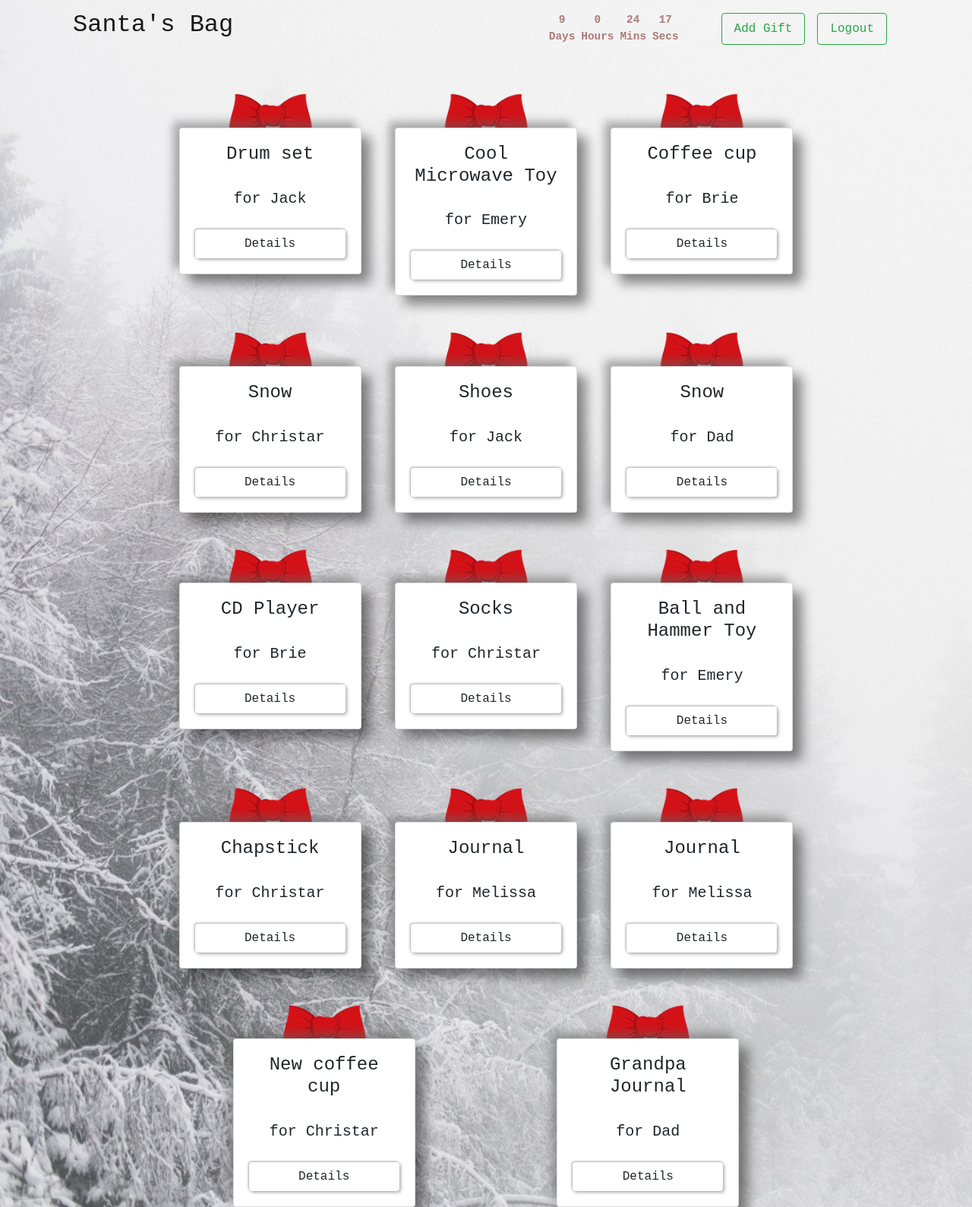
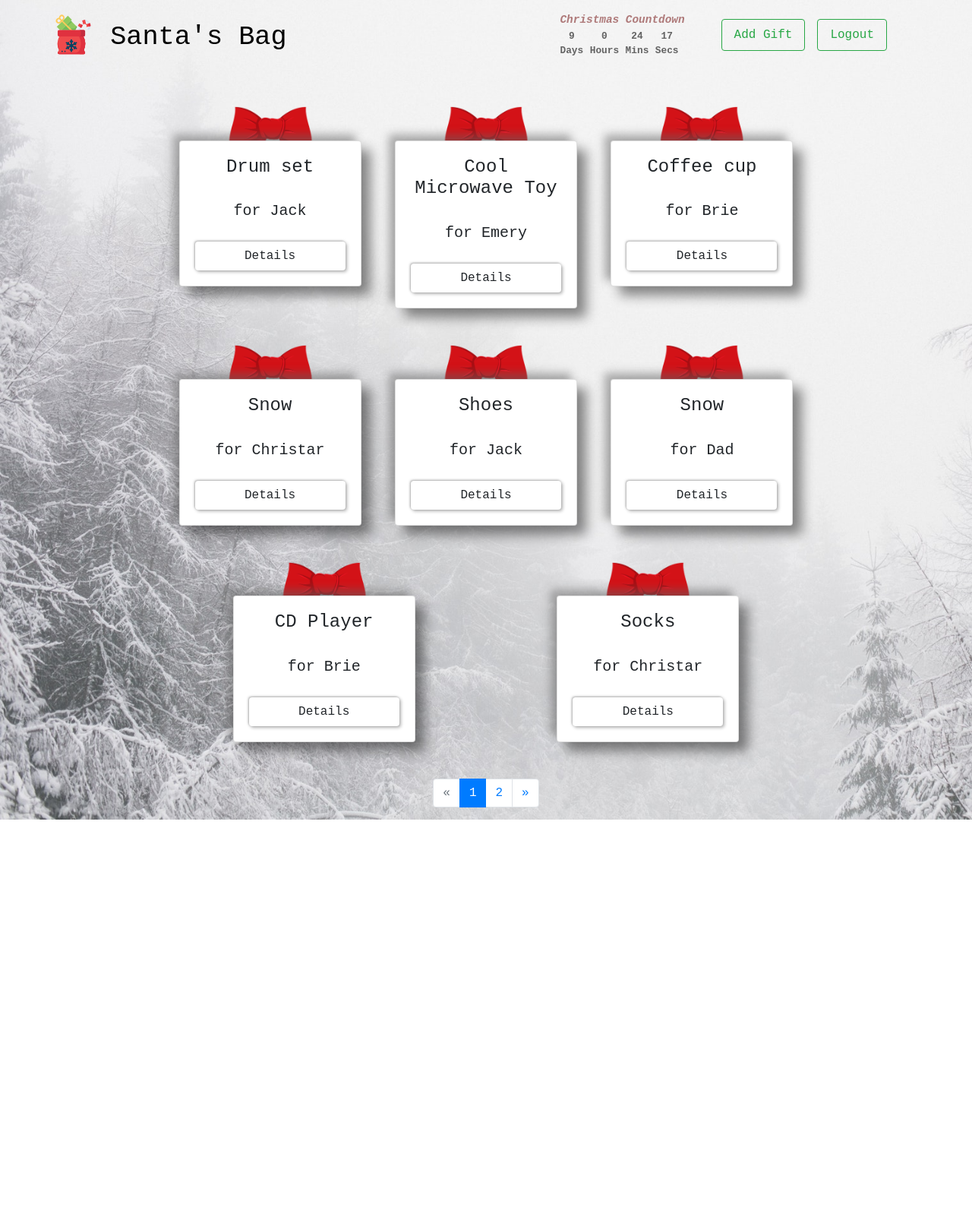
Before and after one commit to Jkrans/FinalProject_SB, a Django app: page /gift-list in a window 1280 px wide. Shown: the whole page at 76% size. After the commit the page ends 1079 px from the top, so only its background shows below. Run offline with Django 4.2, Linux system fonts and the light colour scheme; a user stored in the database is signed in; data comes from the database, SQL or seed files in the repository; both versions use the stored data as it was after the commit; some web fonts are replaced.

Commit message:
Updated some styling and added pagnation to the gift-list page. Also added button to save and continue adding to the add-new-gift page.

```diff
--- a/mysite/Users/templates/Users/login.html
+++ b/mysite/Users/templates/Users/login.html
@@ -14,7 +14,7 @@
 <div class='container-fluid'>
 
     <div class="d-flex justify-content-center flex-nowrap">
-        <form style='background: rgba(197, 7, 0, 0.5); margin-top: 10rem;'class="rounded p-5" method="POST">
+        <form style='background: rgba(197, 7, 0, .5); margin-top: 12rem;'class="rounded p-5" method="POST">
             <h1 class="text-center text-white font-weight-bold holiday-font">Yule Log In</h1>
             {%csrf_token%}
             <div class="form-group">
@@ -26,8 +26,8 @@
                     <input class="form-control" type="password" style="width:25rem" name="password" placeholder='Password' id="id_password">
                 </div>
                 <div class="d-flex justify-content-between">
-                    <button type="submit" class="btn btn-outline-success col-7">Login</button>
-                    <a href = "{% url 'Register' %}" class=" btn btn-outline-secondary col-3">Sign Up</a>
+                    <button type="submit" class="btn btn-outline-success col-7 font-weight-bold">Login</button>
+                    <a href = "{% url 'Register' %}" class="btn btn-outline-secondary col-3 font-weight-bold">Sign Up</a>
                 </div>
             </form>
         </div>
--- a/mysite/mainapp/static/mainapp/script.js
+++ b/mysite/mainapp/static/mainapp/script.js
@@ -29,3 +29,24 @@ function updateCountdown() {
 
   // update every second
   setInterval(updateCountdown, 1000);
+
+  function letterColorChange(TextInput){
+    var brandText = document.getElementById('navbar-brand-text');
+    var letters = TextInput.split('');
+
+    letters.forEach(function(letter) {
+      var letterSpan = document.createElement('span');
+      letterSpan.innerText = letter;
+
+      letterSpan.addEventListener('mouseover', function() {
+        letterSpan.style.color = 'red';
+        letterSpan.style.transition = 'none';
+      });
+
+      letterSpan.addEventListener('mouseout', function() {
+        letterSpan.style.color = '';
+        letterSpan.style.transition = '3s ease-out';
+      });
+
+      brandText.appendChild(letterSpan);
+    });}
--- a/mysite/mainapp/static/mainapp/style.css
+++ b/mysite/mainapp/static/mainapp/style.css
@@ -3,6 +3,8 @@ body {
     background-image: url('/pictures/snow.jpeg');
     background-size: cover;
 }
+
+
 
 .nav-login {
   background-color: white !important;
@@ -90,8 +92,17 @@ body {
     height: 100vh;
   }
 
-  .countdown {
+  .countdown-header {
     color: rgba(151, 80, 80, 0.75);
     font-size: 0.9rem;
-    font-weight: bold;
+
   }
+
+  .countdown-time {
+    color: rgba(1, 1, 1, 0.6);
+    font-size: 0.8rem;
+  }
+
+  #navbar-brand-text {
+    color: black;
+  }
--- a/mysite/mainapp/templates/mainapp/base.html
+++ b/mysite/mainapp/templates/mainapp/base.html
@@ -19,33 +19,51 @@
 
 </head>
 
-<body alt="Background image: White Snowy Environment With Pine Trees">
+<body style="height: 100%;" alt="Background image: White Snowy Environment With Pine Trees">
 <nav class="navbar navbar-light">
+
+    <a href=
     {% if user.is_authenticated %}
-    <a href="{% url 'mainapp:index' %}" class="navbar-brand holiday-font"><h1 style="font-size: 2rem; margin-left: 5rem">Santa's Bag</h1></a>
+        "{% url 'mainapp:index' %}"
     {% else %}
-    <a href="{% url 'Login' %}" class="navbar-brand holiday-font"><h1 style="font-size: 2rem; margin-left: 5rem">Santa's Bag</h1></a>
+        "{% url 'Login' %}"
     {% endif %}
+    class="navbar-brand holiday-font ml-5" style="font-size: 2.2rem;">
+        <img src="/pictures/christmas-gift-icon.svg" width="60" height="60" alt="">
+        <span class="align-bottom" id="navbar-brand-text"></span>
+    </a>
+
     <div class="navbar" style="margin-right: 5rem">
-        <div class="d-flex justify-content-around pr-5 countdown">
+        <div class="d-flex pr-5">
+            <div class='block-container countdown-header'>
+                <div class'pr-2 '>
+                    <p class="m-0 text-center font-italic font-weight-bold">Christmas Countdown</p>
+                </div>
 
+                <div class='container p-0 countdown-time font-weight-bold'>
                     <div class='pr-2'>
                         <p id="days" class='text-center m-0'>Days</p>
                         <p class="text-center m-0">Days</p>
                     </div>
+
                     <div class='pr-2'>
                         <p id="hours" class='text-center m-0'></p>
                         <p class='text-center m-0'>Hours</p>
                     </div>
+
                     <div class='pr-2'>
                         <p id="minutes" class='text-center m-0'></p>
                         <p class='text-center m-0'>Mins</p>
                     </div>
+
                     <div class='pr-2'>
                         <p id="seconds" class='text-center m-0'></p>
                         <p class='text-center m-0'>Secs</p>
                     </div>
                 </div>
+            </div>
+        </div>
+
         {% if user.is_authenticated %}
         <a href="{% url 'mainapp:create_item' %}" class="mr-3 btn btn-outline-success nav-item nav-link">Add Gift</a>
         <a href = "{% url 'Logout' %}" class="btn btn-outline-success nav-item nav-link">Logout</a>
@@ -58,8 +76,9 @@
 
 {% if messages %}
     {% for message in messages %}
-        <div class="alert alert-{{ message.tags }}">
-            {{ message }}
+        <div class="alert alert-dismissible alert-{{ message.tags }}">
+            <button type="button" class="close" data-dismiss="alert">×</button>
+            <h4 class='text-center m-0'>{{ message }}</h4>
         </div>
     {% endfor %}
 {% endif %}
@@ -73,9 +92,9 @@
         changeAltText('body', 'Background image: Wrapped Gift Boxes With Ribbons on Table.')
     </script>
 {% endif %}
-
 <script>
     updateCountdown()
+    letterColorChange("Santa's Bag")
 </script>
 
 <script src="https://cdn.jsdelivr.net/npm/jquery@3.5.1/dist/jquery.slim.min.js" integrity="sha384-DfXdz2htPH0lsSSs5nCTpuj/zy4C+OGpamoFVy38MVBnE+IbbVYUew+OrCXaRkfj" crossorigin="anonymous"></script>
--- a/mysite/mainapp/templates/mainapp/index.html
+++ b/mysite/mainapp/templates/mainapp/index.html
@@ -12,9 +12,6 @@
                 </div>
             </div>
         {% else %}
-            {% for item in recipients %}
-                <p>{{item}}</p>
-            {% endfor %}
             {% for item in gift_list %}
             <div class="mt-5 col d-flex align-items-stretch custom-margin-btn">
                 <div class="card mx-auto background-color-card border-0 align-items-center" style="width: 15rem;">
@@ -22,14 +19,50 @@
                     <div class="card mx-auto neu-shadow" style="width: 15rem;">
                         <div class="card-body text-center d-flex flex-column reg-img">
                             <h4 class= "card-title">{{ item.gift_name|capfirst }}</h4>
-                    <h5 class="card-body">for {{item.recipient|capfirst}}</h5>
-                    <a href="{% url 'mainapp:details' item.id %}" class="btn  neu-shadow-inset">Details</a>
+                            <h5 class="card-body">for {{ item.recipient|capfirst }}</h5>
+                            <a href="{% url 'mainapp:details' item.id %}" class="btn neu-shadow-inset">Details</a>
                         </div>
                     </div>
                 </div>
             </div>
             {% endfor %}
+
+
             {% endif %}
         </div>
+        <nav>
+            <ul class="pagination justify-content-center mt-5">
+              {% if gift_list.has_previous %}
+                <li class="page-item">
+                  <a class="page-link" href="?page={{ gift_list.previous_page_number }}">&laquo;</a>
+                </li>
+              {% else %}
+                <li class="page-item disabled">
+                  <a class="page-link" href="#" tabindex="-1" aria-disabled="True">&laquo;</a>
+                </li>
+              {% endif %}
+              {% for i in gift_list.paginator.page_range %}
+                {% if gift_list.number == i %}
+                  <li class="page-item active" aria-current="page">
+                    <span class="page-link">
+                      {{ i }}
+                      <span class="sr-only">(current)</span>
+                    </span>
+                  </li>
+                {% else %}
+                  <li class="page-item"><a class="page-link" href="?page={{ i }}">{{ i }}</a></li>
+                {% endif %}
+              {% endfor %}
+              {% if gift_list.has_next %}
+                <li class="page-item">
+                  <a class="page-link" href="?page={{ gift_list.next_page_number }}">&raquo;</a>
+                </li>
+              {% else %}
+                <li class="page-item disabled">
+                  <a class="page-link" href="#" tabindex="-1" aria-disabled="True">&raquo;</a>
+                </li>
+              {% endif %}
+            </ul>
+          </nav>
     </div>
     {% endblock %}
--- a/mysite/mainapp/templates/mainapp/item-form.html
+++ b/mysite/mainapp/templates/mainapp/item-form.html
@@ -23,7 +23,7 @@
                     </div>
                 <div class="form-group d-flex justify-content-between">
                     <button type="submit" name="submit and go to gift list" class="btn btn-outline-primary col-5">Save</button>
-                    <button type="submit" name = "submit and come back to add gift" class="btn btn-outline-primary col-6">Save and Add Another</button>
+                    <button type="submit" name = "submit-create-item" class="btn btn-outline-primary col-6">Save and Add Another</button>
                 </div>
             </form>
             <h3 class="mt-5 holiday-font text-center text-black">Add Recipient</h3>
--- a/mysite/mainapp/views.py
+++ b/mysite/mainapp/views.py
@@ -2,6 +2,7 @@ from django.shortcuts import render, redirect
 from .models import gift as Gift, Recipient
 from .forms import ItemForm, RecipientForm
 from django.contrib.auth.decorators import login_required
+from django.core.paginator import Paginator
 from django.contrib import messages
 
 # Create your views here.
@@ -10,8 +11,11 @@ from django.contrib import messages
 def index(request):
     gift_list = Gift.objects.filter(
         user=request.user.id)
+    paginator = Paginator(gift_list, 8)
+    page = request.GET.get('page')
+    gift_list = paginator.get_page(page)
     context = {
-        'gift_list': gift_list,
+        'gift_list': gift_list
     }
     return render(request, 'mainapp/index.html', context)
 
@@ -39,10 +43,13 @@ def create_item(request):
     recipient = RecipientForm(request.POST or None)
 
     if form.is_valid():
-        # todo add if for checking where to redirect
         profile = form.save(commit=False)
         profile.user = request.user
         profile.save()
+        if 'submit-create-item' in request.POST:
+            messages.success(
+                request, f'{profile} added successfully')
+            return redirect('mainapp:create_item')
         return redirect('mainapp:index')
 
     elif recipient.is_valid():
```
Also changed, not shown: mysite/mainapp/templates/mainapp/details.html (+5 -4 lines), mysite/db.sqlite3, mysite/pictures/christmas-gift-icon.svg (added). Lines whose indentation alone changed are shown as unchanged.
